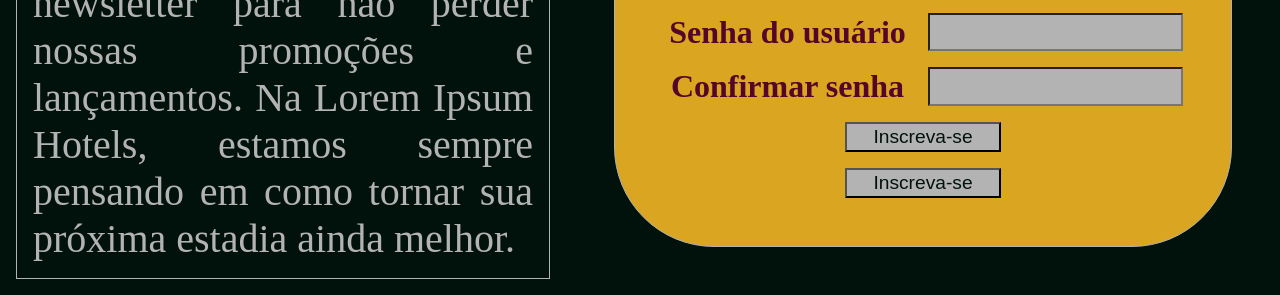
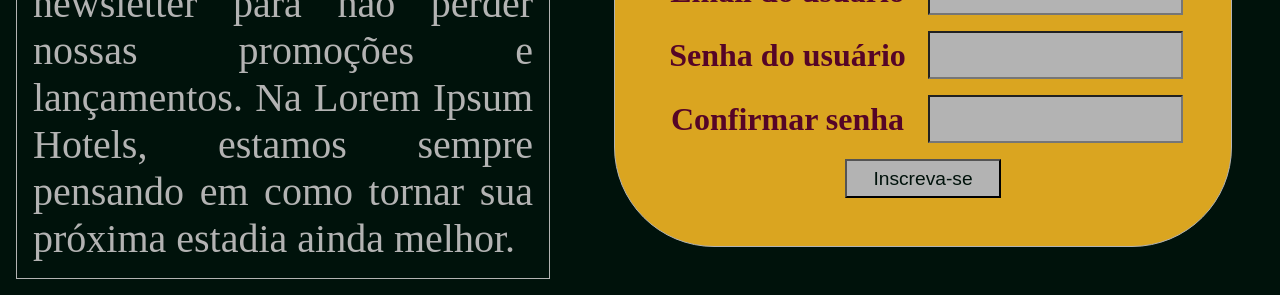
Before and after one commit to Hele-S/Landing-Page, a plain HTML site: page html/indexCadastro.html in a window 1280 px wide. Shown: the part 1051-1346 px from the top of the page. Drawn offline with Linux system fonts and the light colour scheme.

Commit message:
funcionando!

```diff
--- a/html/indexCadastro.html
+++ b/html/indexCadastro.html
@@ -61,7 +61,6 @@
                 <label for="userConfirmPassword">Confirmar senha</label>
                 <input type="password" name="userConfirmPassword" id="userConfirmPassword">
                 <input type="button" name="Enviar" value="Inscreva-se" id="Enviar" onClick="submitSent()">
-                <input type="button" name="Enviar" value="Inscreva-se" id="Enviar" onClick="scrollFundo()">
             </form>
         </div>
     </div>
```
